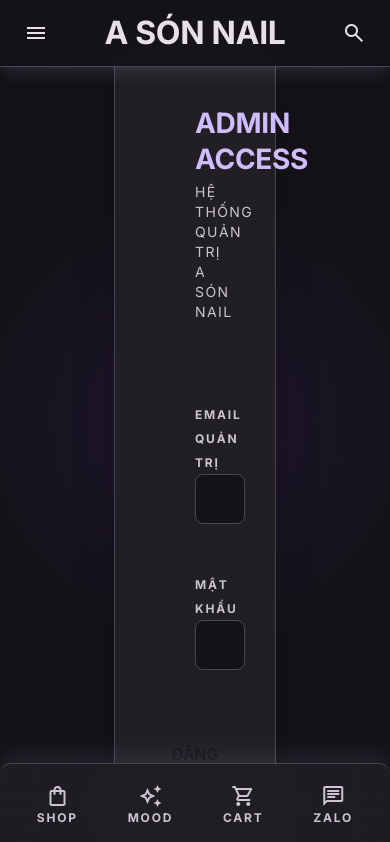
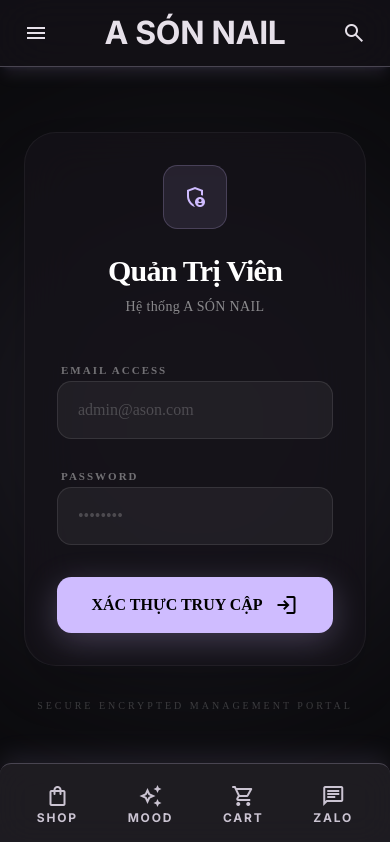
Before and after one commit to duminhtong/ason-nail-shop, a Next.js app: page /login in a window 390 px wide. Shown: the top 842 px of the page. Built offline with nearby package versions, Linux system fonts and the light colour scheme; no server answers; the database is empty.

Commit message:
Fix: Redesign login page for better responsiveness and aesthetics

```diff
--- a/src/app/login/page.tsx
+++ b/src/app/login/page.tsx
@@ -32,42 +32,47 @@ export default function LoginPage() {
   }
 
   return (
-    <div className="min-h-screen bg-background flex items-center justify-center p-gutter">
-      <div className="absolute inset-0 bg-[radial-gradient(circle_at_50%_50%,rgba(124,58,237,0.1),transparent_50%)]"></div>
+    <div className="min-h-[100vh] bg-[#0A0A0C] flex items-center justify-center p-6 relative overflow-hidden">
+      {/* Background Glow */}
+      <div className="absolute top-1/2 left-1/2 -translate-x-1/2 -translate-y-1/2 w-[500px] h-[500px] bg-primary/10 blur-[120px] rounded-full pointer-events-none"></div>
 
-      <div className="w-full max-w-md bg-surface-container border border-outline-variant rounded-2xl p-xl shadow-2xl relative z-10 backdrop-blur-sm">
-        <div className="text-center mb-xl">
-          <h1 className="font-h1 text-h2 text-primary uppercase tracking-tighter mb-xs">Admin Access</h1>
-          <p className="text-on-surface-variant text-sm uppercase tracking-widest font-label-caps">Hệ thống quản trị A SÓN NAIL</p>
+      <div className="w-full max-w-[440px] relative z-10">
+        <div className="bg-[#141218]/80 backdrop-blur-xl border border-white/5 rounded-[32px] p-8 md:p-12 shadow-2xl">
+          <div className="text-center mb-10">
+            <div className="w-16 h-16 bg-primary/10 rounded-2xl flex items-center justify-center mx-auto mb-6 border border-primary/20">
+              <span className="material-symbols-outlined text-primary text-3xl">admin_panel_settings</span>
+            </div>
+            <h1 className="text-3xl font-bold text-white tracking-tight mb-2">Quản Trị Viên</h1>
+            <p className="text-white/50 text-sm font-medium tracking-wide">Hệ thống A SÓN NAIL</p>
           </div>
 
           {error && (
-          <div className="bg-error/10 border border-error/20 text-error text-xs p-md rounded-lg mb-lg text-center font-bold">
+            <div className="bg-red-500/10 border border-red-500/20 text-red-400 text-sm p-4 rounded-2xl mb-6 text-center">
               {error}
             </div>
           )}
 
-        <form onSubmit={handleLogin} className="space-y-lg">
-          <div className="space-y-xs">
-            <label className="font-label-caps text-label-caps text-on-surface-variant">Email Quản Trị</label>
+          <form onSubmit={handleLogin} className="space-y-6">
+            <div className="space-y-2">
+              <label className="text-[11px] font-bold text-white/40 uppercase tracking-[2px] ml-1">Email Access</label>
               <input
                 type="email"
                 required
                 value={email}
                 onChange={(e) => setEmail(e.target.value)}
-              className="w-full bg-background border border-outline-variant rounded-lg px-md py-sm focus:border-primary outline-none transition-all text-on-surface"
+                className="w-full bg-white/5 border border-white/10 rounded-2xl px-5 py-4 focus:border-primary/50 focus:bg-white/10 outline-none transition-all text-white placeholder:text-white/20"
                 placeholder="admin@ason.com"
               />
             </div>
 
-          <div className="space-y-xs">
-            <label className="font-label-caps text-label-caps text-on-surface-variant">Mật Khẩu</label>
+            <div className="space-y-2">
+              <label className="text-[11px] font-bold text-white/40 uppercase tracking-[2px] ml-1">Password</label>
               <input
                 type="password"
                 required
                 value={password}
                 onChange={(e) => setPassword(e.target.value)}
-              className="w-full bg-background border border-outline-variant rounded-lg px-md py-sm focus:border-primary outline-none transition-all text-on-surface"
+                className="w-full bg-white/5 border border-white/10 rounded-2xl px-5 py-4 focus:border-primary/50 focus:bg-white/10 outline-none transition-all text-white placeholder:text-white/20"
                 placeholder="••••••••"
               />
             </div>
@@ -75,17 +80,21 @@ export default function LoginPage() {
             <button
               type="submit"
               disabled={loading}
-            className="w-full bg-primary text-background font-button py-md rounded-xl hover:bg-surface-tint transition-all shadow-[0_0_20px_rgba(207,188,255,0.2)] uppercase flex items-center justify-center gap-sm"
+              className="w-full bg-primary text-black font-bold py-4 rounded-2xl hover:scale-[1.02] active:scale-[0.98] transition-all shadow-[0_8px_32px_rgba(207,188,255,0.25)] flex items-center justify-center gap-3 mt-8"
             >
               {loading ? (
-              <div className="w-5 h-5 border-2 border-background border-t-transparent rounded-full animate-spin"></div>
+                <div className="w-5 h-5 border-2 border-black border-t-transparent rounded-full animate-spin"></div>
               ) : (
-              'ĐĂNG NHẬP HỆ THỐNG'
+                <>
+                  <span>XÁC THỰC TRUY CẬP</span>
+                  <span className="material-symbols-outlined text-lg">login</span>
+                </>
               )}
             </button>
           </form>
+        </div>
 
-        <p className="mt-xl text-center text-[10px] text-on-surface-variant uppercase tracking-tighter opacity-50">
+        <p className="mt-8 text-center text-[10px] text-white/20 uppercase tracking-[3px] font-medium">
           Secure Encrypted Management Portal
         </p>
       </div>
```
Lines whose indentation alone changed are shown as unchanged.
